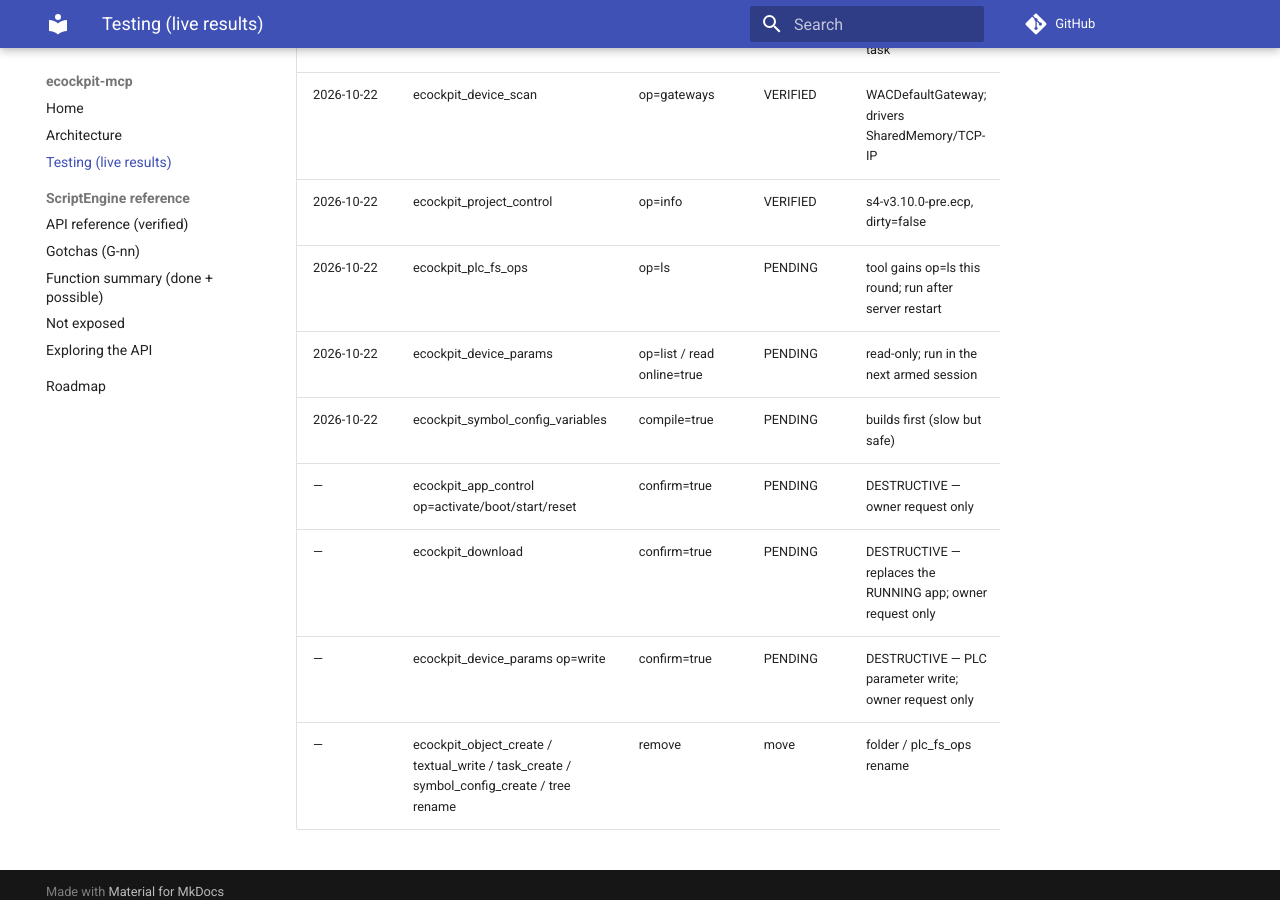
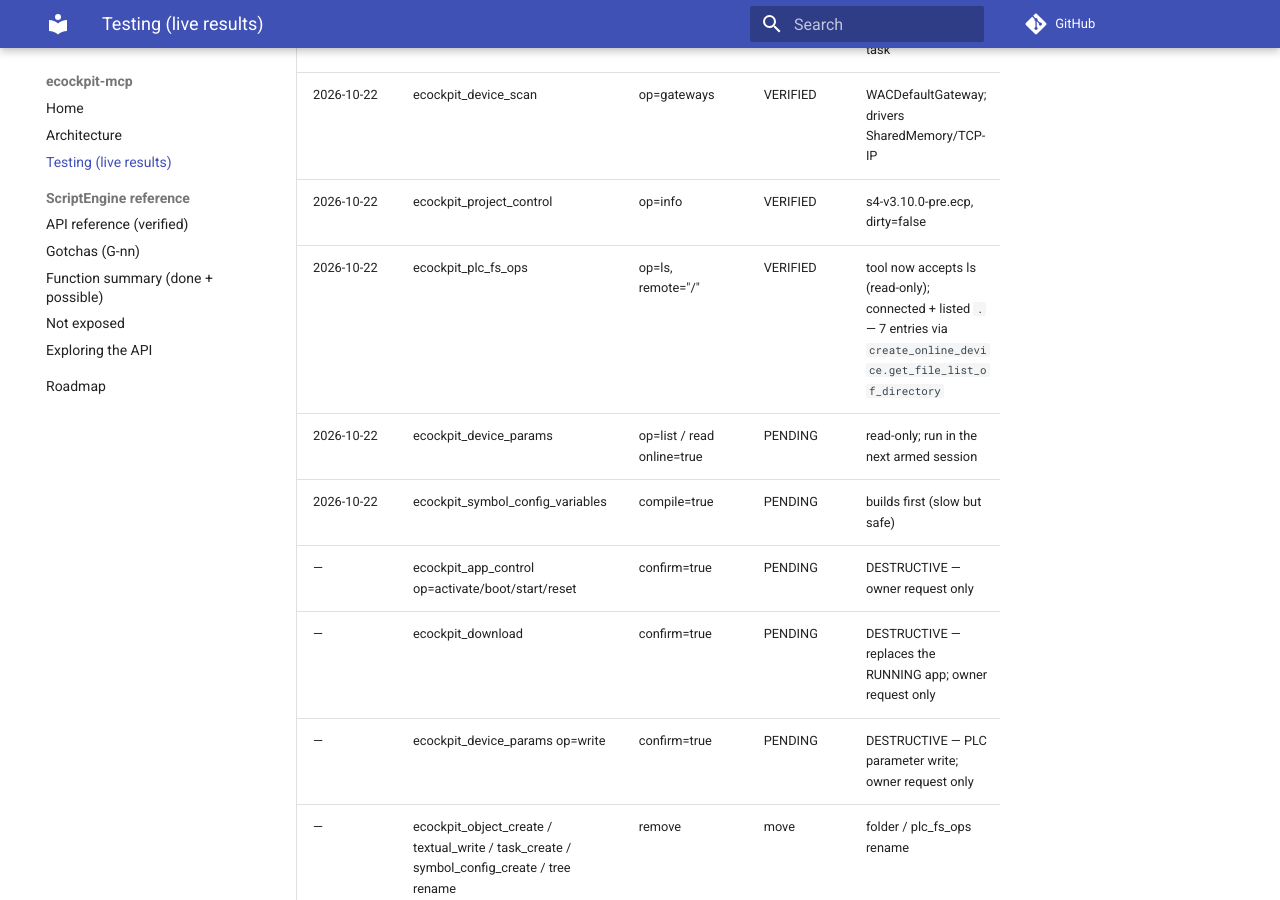
Before and after one commit to mikolaj-kow/ecockpit-mcp, an MkDocs documentation site: the page built from docs/TESTING.md, in a window 1280 px wide and 900 px high, scrolled down 1715 px. Built offline with MkDocs 1.6.1 and Material for MkDocs 9.7.7, drawn with Linux system fonts in a browser that asks for light colours; comment, search, counter and statistics services are not loaded.

Commit message:
TESTING.md: plc_fs_ops op=ls VERIFIED live (root listing via '.')

```diff
--- a/docs/TESTING.md
+++ b/docs/TESTING.md
@@ -27,7 +27,7 @@ SCRIPTENGINE_API.md cross-reference.
 | 2026-10-22 | ecockpit_task_config | op=inspect | VERIFIED | Monitor task (POUs S/A/D/M, prio 14, t#50ms) + second task |
 | 2026-10-22 | ecockpit_device_scan | op=gateways | VERIFIED | WACDefaultGateway; drivers SharedMemory/TCP-IP |
 | 2026-10-22 | ecockpit_project_control | op=info | VERIFIED | s4-v3.10.0-pre.ecp, dirty=false |
-| 2026-10-22 | ecockpit_plc_fs_ops | op=ls | PENDING | tool gains op=ls this round; run after server restart |
+| 2026-10-22 | ecockpit_plc_fs_ops | op=ls, remote="/" | VERIFIED | tool now accepts ls (read-only); connected + listed `.` — 7 entries via `create_online_device.get_file_list_of_directory` |
 | 2026-10-22 | ecockpit_device_params | op=list / read online=true | PENDING | read-only; run in the next armed session |
 | 2026-10-22 | ecockpit_symbol_config_variables | compile=true | PENDING | builds first (slow but safe) |
 | — | ecockpit_app_control op=activate/boot/start/reset | confirm=true | PENDING | DESTRUCTIVE — owner request only |
```
